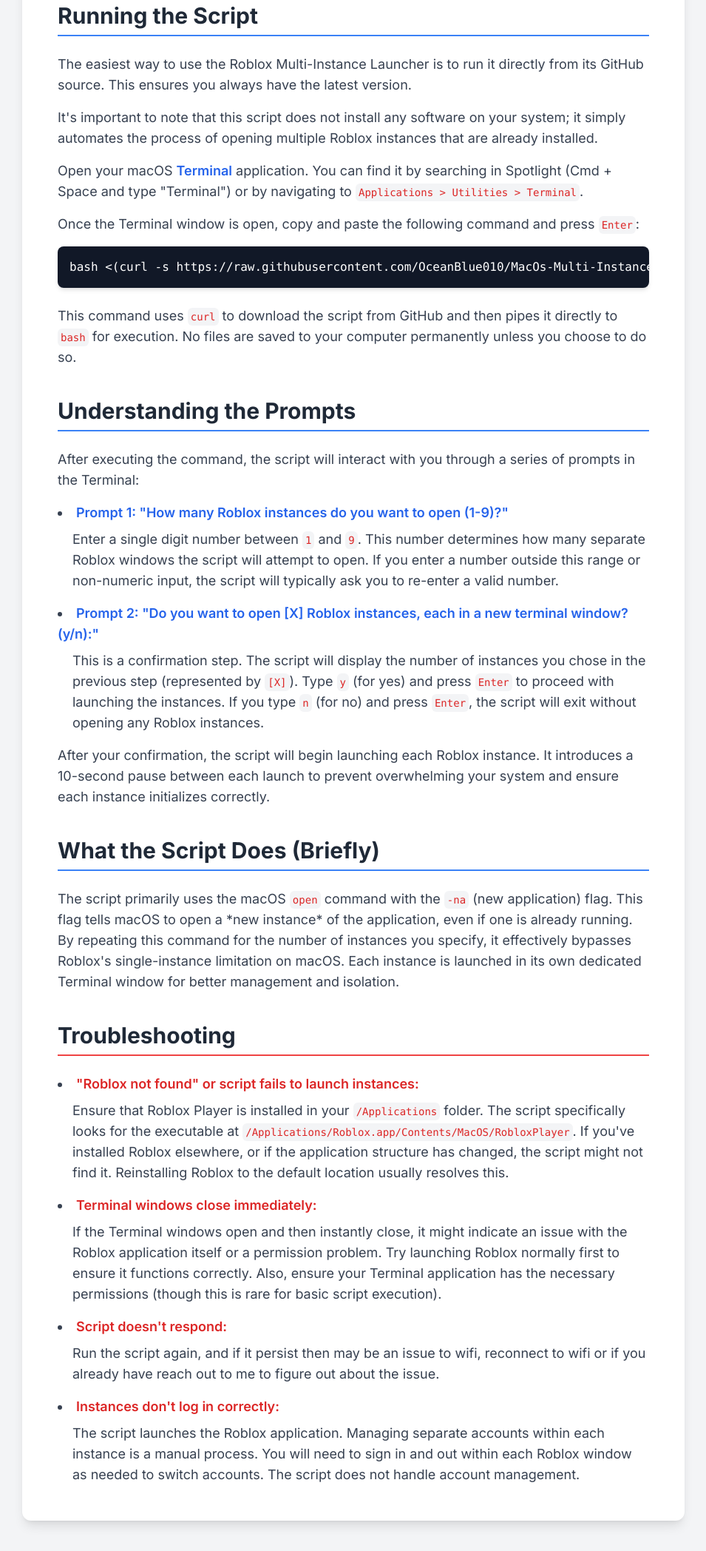
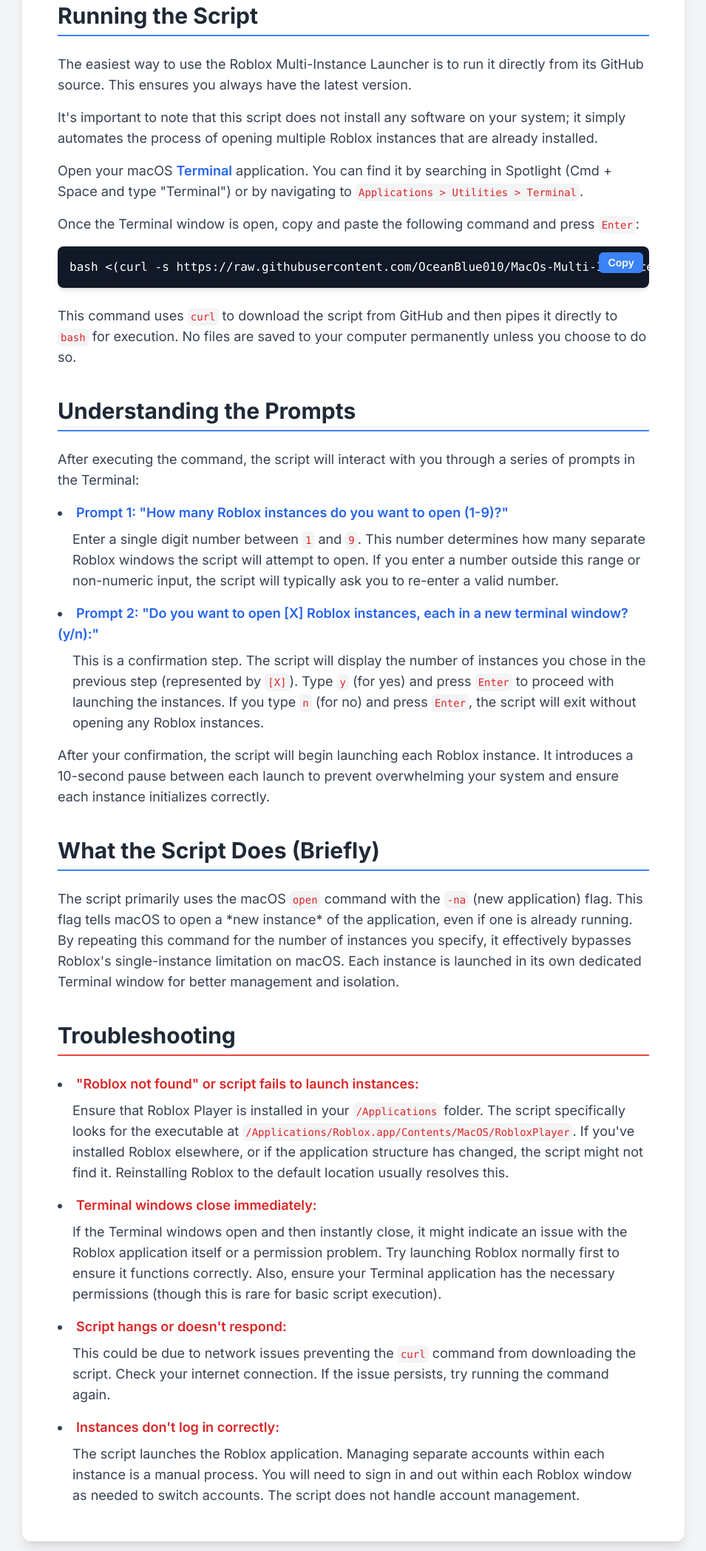
Before and after one commit to OceanBlue010/MCI.github.io, a plain HTML site: page how-to-use.html in a window 1280 px wide. Shown: the part 373-2469 px from the top of the page at 74% size, without its empty margins (162-1117 px from the left). Drawn offline with nearby package versions, Linux system fonts and the light colour scheme.

Commit message:
Update how-to-use.html
added ( tried ) copy thingy

```diff
--- a/how-to-use.html
+++ b/how-to-use.html
@@ -4,8 +4,11 @@
     <meta charset="UTF-8">
     <meta name="viewport" content="width=device-width, initial-scale=1.0">
     <title>How to Use - Roblox Multi-Instance Launcher</title>
+    <!-- Tailwind CSS CDN -->
     <script src="https://cdn.tailwindcss.com"></script>
+    <!-- Custom CSS -->
     <link rel="stylesheet" href="style.css">
+    <!-- Google Fonts - Inter -->
     <link href="https://fonts.googleapis.com/css2?family=Inter:wght@400;600;700&display=swap" rel="stylesheet">
     <style>
         body {
@@ -31,6 +34,7 @@
 </head>
 <body class="min-h-screen flex flex-col items-center justify-center p-4">
     <div class="max-w-4xl w-full bg-white shadow-lg rounded-xl p-8 md:p-12 my-8">
+        <!-- Navigation Bar -->
         <nav class="mb-10 p-4 bg-blue-600 text-white rounded-lg shadow-md flex justify-center space-x-8">
             <a href="index.html" class="text-lg font-semibold hover:text-blue-200 transition duration-300 ease-in-out">Home</a>
             <a href="how-to-use.html" class="text-lg font-semibold hover:text-blue-200 transition duration-300 ease-in-out">How to Use</a>
@@ -61,8 +65,13 @@
             <p class="text-gray-700 text-lg mb-4">
                 Once the Terminal window is open, copy and paste the following command and press <code class="bg-gray-100 p-1 rounded-md text-sm font-mono text-red-600">Enter</code>:
             </p>
-            <div class="bg-gray-900 text-white p-4 rounded-lg shadow-md overflow-x-auto mb-6">
-                <pre><code class="language-bash">bash &lt;(curl -s https://raw.githubusercontent.com/OceanBlue010/MacOs-Multi-Instance/refs/heads/main/multi-instance)</code></pre>
+            <div class="relative">
+                <div class="bg-gray-900 text-white p-4 rounded-lg shadow-md overflow-x-auto mb-6">
+                    <pre><code id="howToUseCode" class="language-bash">bash &lt;(curl -s https://raw.githubusercontent.com/OceanBlue010/MacOs-Multi-Instance/refs/heads/main/multi-instance)</code></pre>
+                </div>
+                <button onclick="copyCode('howToUseCode', this)" class="absolute top-2 right-2 bg-blue-500 hover:bg-blue-600 text-white text-sm font-semibold py-1 px-3 rounded-md transition duration-300 ease-in-out">
+                    Copy
+                </button>
             </div>
             <p class="text-gray-700 text-lg">
                 This command uses <code class="bg-gray-100 p-1 rounded-md text-sm font-mono text-red-600">curl</code> to download the script from GitHub and then pipes it directly to <code class="bg-gray-100 p-1 rounded-md text-sm font-mono text-red-600">bash</code> for execution. No files are saved to your computer permanently unless you choose to do so.
@@ -125,9 +134,9 @@
                     </p>
                 </li>
                 <li>
-                    <span class="font-semibold text-red-600">Script doesn't respond:</span>
+                    <span class="font-semibold text-red-600">Script hangs or doesn't respond:</span>
                     <p class="ml-5 mt-2">
-                        Run the script again, and if it persist then may be an issue to wifi, reconnect to wifi or if you already have reach out to me to figure out about the issue.
+                        This could be due to network issues preventing the <code class="bg-gray-100 p-1 rounded-md text-sm font-mono text-red-600">curl</code> command from downloading the script. Check your internet connection. If the issue persists, try running the command again.
                     </p>
                 </li>
                 <li>
@@ -144,6 +153,7 @@
         <p>&copy; 2025 Roblox Multi-Instance Launcher. All rights reserved.</p>
     </footer>
 
+    <!-- Custom JavaScript -->
     <script src="script.js"></script>
 </body>
 </html>
```
